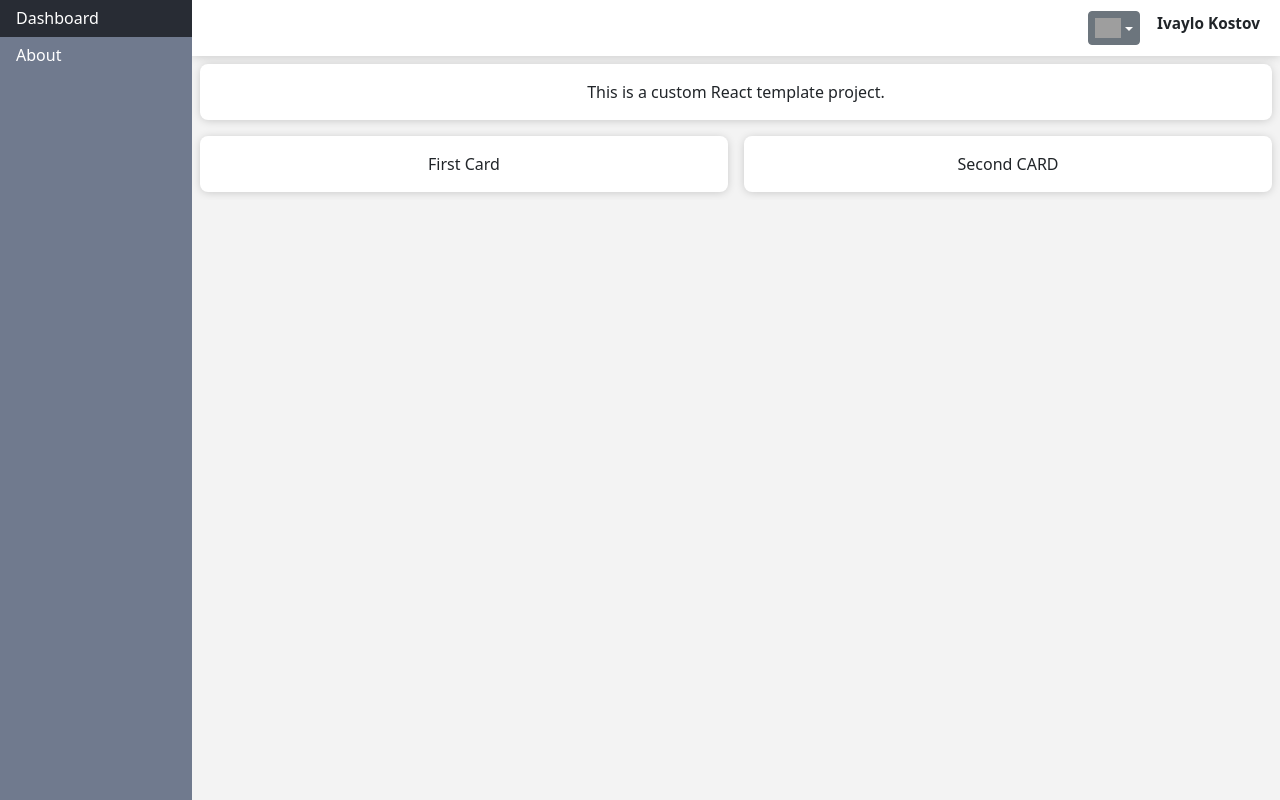
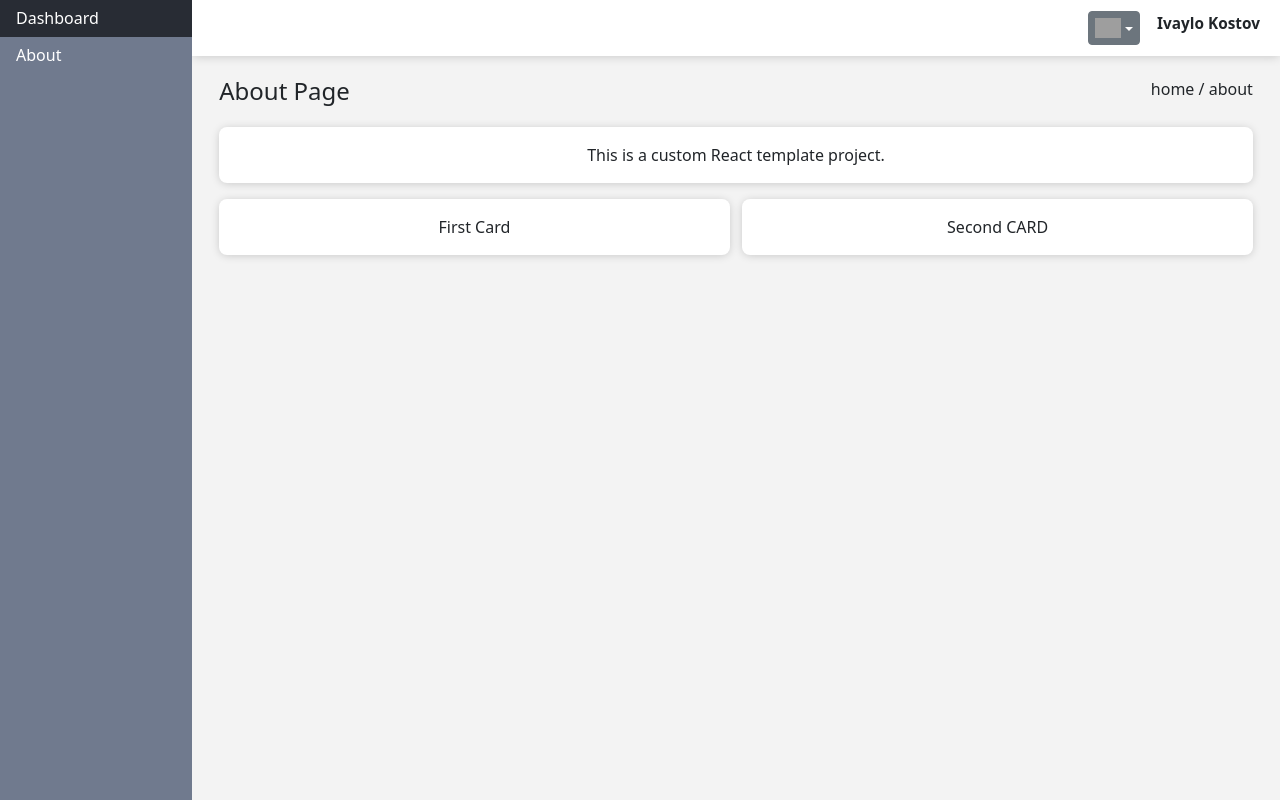
Before and after one commit to ikostov91/react-custom-template, a React (Create React App) app: page /about in a window 1280 px wide. Built offline with nearby package versions, Linux system fonts and the light colour scheme; grey boxes are pictures that could not be loaded.

Commit message:
Adjusted grid system, added page title component with breadcrumbs (WIP).

```diff
--- a/src/assets/styles/components/card-container.scss
+++ b/src/assets/styles/components/card-container.scss
@@ -1,9 +1,9 @@
 @import '../variables.scss';
 
 div.card-container {
-  margin: 0.5em;
   padding: 1em;
   background-color: white;
   border-radius: 0.5em;
   box-shadow: $box-shadow;
+  overflow: auto;
 }
--- /dev/null
+++ b/src/assets/styles/components/page-title.scss
@@ -0,0 +1,13 @@
+@import '../variables.scss';
+
+div.page-title {
+  display: flex;
+  padding: 0.3em 0;
+}
+
+div.page-title h2 {
+  display: inline-block;
+  font-size: 1.5rem;
+  text-transform: capitalize;
+  margin: 0 auto 0 0;
+}
--- a/src/assets/styles/custom-grid-system.scss
+++ b/src/assets/styles/custom-grid-system.scss
@@ -1,3 +1,15 @@
+@import './variables.scss';
+
+div.custom-row {
+  display: flex;
+  flex-wrap: wrap;
+  padding: 0 0.3em;
+}
+
+div.custom-row + div.custom-row {
+  margin-top: 1em;
+}
+
 div.custom-row::after {
   content: " ";
   display: block;
@@ -6,6 +18,8 @@ div.custom-row::after {
 
 [class*="custom-column-"] {
   float: left;
+  padding-left: $column-side-padding;
+  padding-right: $column-side-padding;
 }
 
 .custom-column-1 {
--- a/src/assets/styles/index.scss
+++ b/src/assets/styles/index.scss
@@ -6,6 +6,7 @@
 @import './components/language-selector.scss';
 @import './components/card-container.scss';
 @import './custom-grid-system.scss';
+@import './components/page-title.scss';
 
 html {
   font-size: calc(0.2em + 1vw);
--- a/src/assets/styles/layout/main-content.scss
+++ b/src/assets/styles/layout/main-content.scss
@@ -10,4 +10,5 @@
 
 .main-content .page-content {
   overflow: auto;
+  padding: 1em;
 }
--- a/src/assets/styles/variables.scss
+++ b/src/assets/styles/variables.scss
@@ -7,3 +7,5 @@ $main-content-background-color: #f3f3f3;
 $color-white: white;
 
 $box-shadow: 0 1px 10px -1px rgba(0,0,0,.2);
+
+$column-side-padding: 0.4em;
--- /dev/null
+++ b/src/components/page-title.js
@@ -0,0 +1,14 @@
+import React from 'react';
+
+const PageTitle = ({ title, breadcrumbs = [] }) => {
+  return (
+    <div className='page-title'>
+      <h2>{title}</h2>
+      <span className='breadcrumbs-span'>
+        {breadcrumbs.join(" / ")}
+      </span>
+    </div>
+  )
+};
+
+export default PageTitle;
--- a/src/pages/about/about.js
+++ b/src/pages/about/about.js
@@ -3,10 +3,19 @@ import CardContainer from '../../components/card-container';
 import CustomRow from '../../components/custom-row';
 import CustomColumn from '../../components/custom-column';
 import Translate from '../../components/translate';
+import PageTitle from '../../components/page-title';
 
 const About = () => {
   return (
     <>
+      <CustomRow>
+        <CustomColumn width={12}>
+          <PageTitle
+            title="About page"
+            breadcrumbs={['home', 'about']}
+          />
+        </CustomColumn>
+      </CustomRow>
       <CustomRow>
         <CustomColumn width={12}>
           <CardContainer>
```
